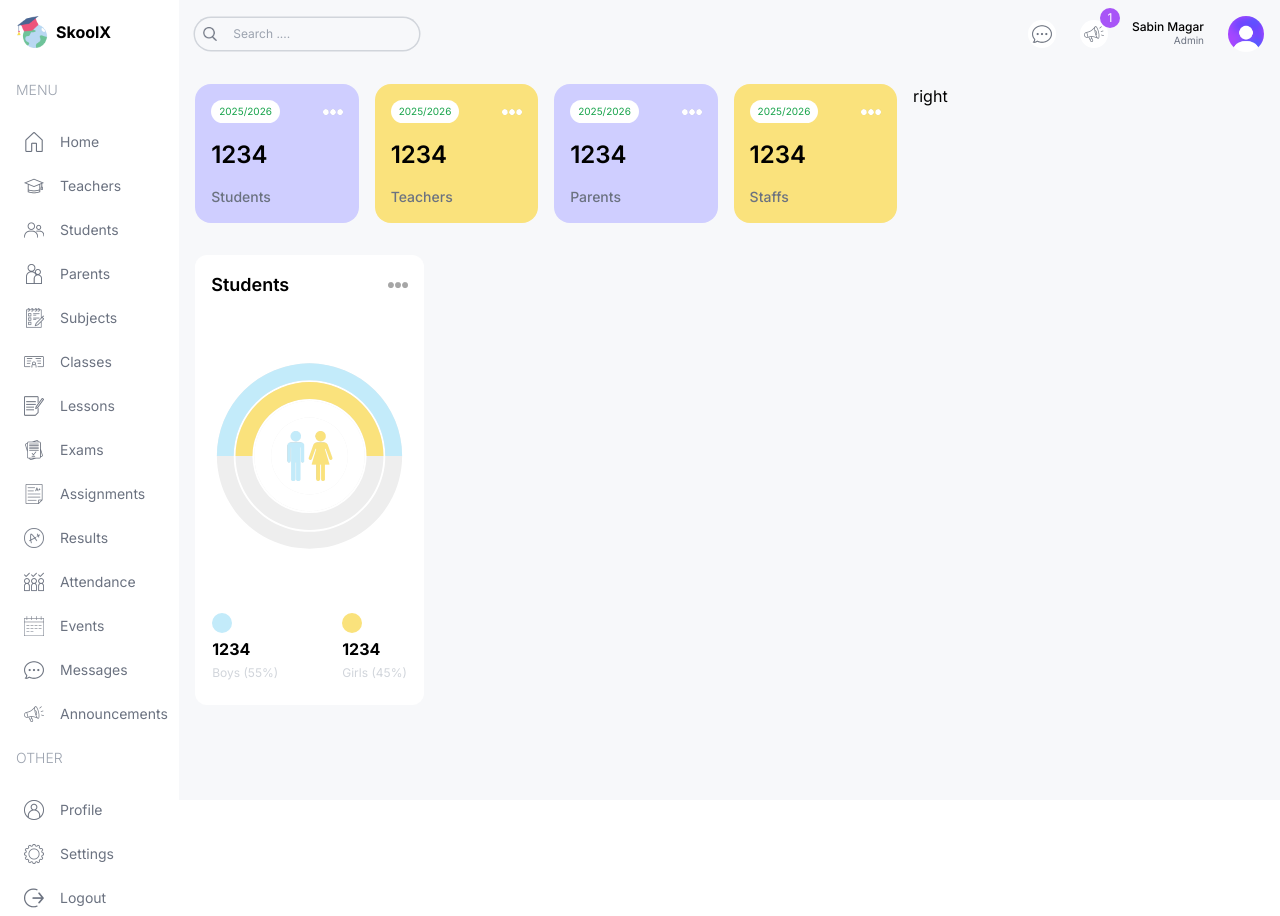
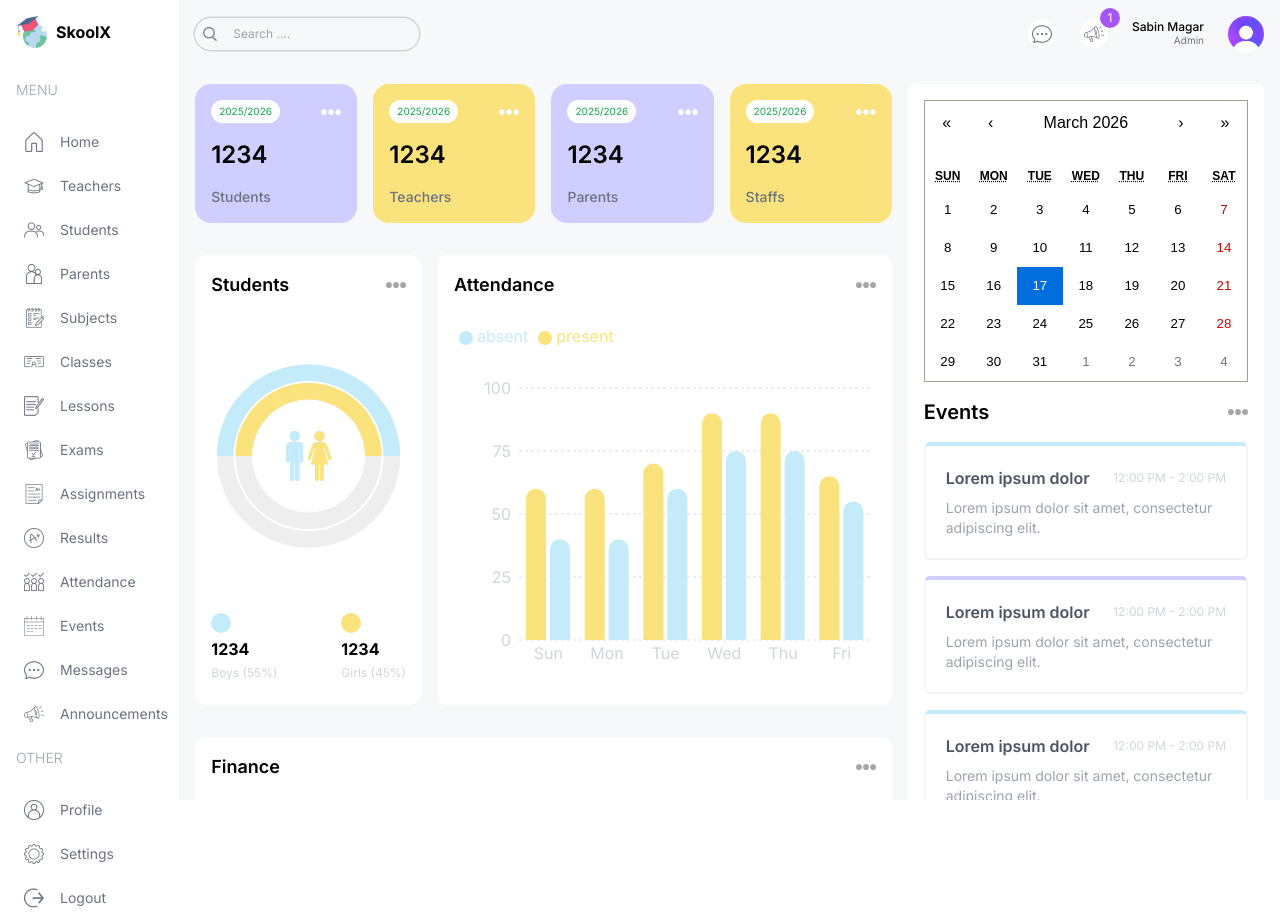
Before and after one commit to Sabin-Magar/Project-SkoolX, a Next.js app: page /admin in a window 1280 px wide. Built offline with nearby package versions, Linux system fonts and the light colour scheme.

Commit message:
Added calendar, charts, and announcements
Introduce EventCalendar, AttendanceChart, FinanceChart, and Announcements components and wire them into the admin dashboard page.

```diff
--- a/package.json
+++ b/package.json
@@ -11,6 +11,7 @@
   "dependencies": {
     "next": "^14.2.35",
     "react": "^18",
+    "react-calendar": "^6.0.0",
     "react-dom": "^18",
     "recharts": "^3.8.0"
   },
--- a/src/app/(dashboard)/admin/page.tsx
+++ b/src/app/(dashboard)/admin/page.tsx
@@ -1,5 +1,9 @@
 import CountChart from "@/components/CountChart"
 import UserCard from "@/components/UserCard"
+import AttendanceChart from "@/components/AttendanceChart"
+import FinanceChart from "@/components/FinanceChart"
+import EventCalendar from "@/components/EventCalendar"
+import Announcements from "@/components/Announcements"
 
 const AdminPage = () => {
   return (
@@ -25,16 +29,23 @@ const AdminPage = () => {
           </div>
 
           {/* Attendance Charts */}
-          <div className="w-full lg:w-2/3 h-[450px]"></div>
+          <div className="w-full lg:w-2/3 h-[450px]">
+            <AttendanceChart />
+          </div>
         </div>
 
 
         {/* Bottom Charts */}
-        <div className="w-full h-[500px]"></div>
+        <div className="w-full h-[500px]">
+          <FinanceChart/>
+        </div>
       </div>
 
       {/* right portion */}
-      <div className="w-full lg:w-1/3 flex flex-col gap-8">right</div>
+      <div className="w-full lg:w-1/3 flex flex-col gap-8">
+        <EventCalendar />
+        <Announcements />
+      </div>
     </div>
   )
 }
--- /dev/null
+++ b/src/components/Announcements.tsx
@@ -0,0 +1,50 @@
+const Announcements = () => {
+  return (
+    <div className="bg-white p-4 rounded-md">
+      <div className="flex items-center justify-between">
+        <h1 className="text-xl font-semibold">Announcements</h1>
+        <span className="text-xs text-gray-400">View All</span>
+      </div>
+      <div className="flex flex-col gap-4 mt-4">
+        <div className="bg-lamaSkyLight rounded-md p-4">
+          <div className="flex items-center justify-between">
+            <h2 className="font-medium">Lorem ipsum dolor sit</h2>
+            <span className="text-xs text-gray-400 bg-white rounded-md px-1 py-1">
+              2025-01-01
+            </span>
+          </div>
+          <p className="text-sm text-gray-400 mt-1">
+            Lorem ipsum dolor sit amet consectetur adipisicing elit. Voluptatum,
+            expedita. Rerum, quidem facilis?
+          </p>
+        </div>
+        <div className="bg-lamaPurpleLight rounded-md p-4">
+          <div className="flex items-center justify-between">
+            <h2 className="font-medium">Lorem ipsum dolor sit</h2>
+            <span className="text-xs text-gray-400 bg-white rounded-md px-1 py-1">
+              2025-01-01
+            </span>
+          </div>
+          <p className="text-sm text-gray-400 mt-1">
+            Lorem ipsum dolor sit amet consectetur adipisicing elit. Voluptatum,
+            expedita. Rerum, quidem facilis?
+          </p>
+        </div>
+        <div className="bg-lamaYellowLight rounded-md p-4">
+          <div className="flex items-center justify-between">
+            <h2 className="font-medium">Lorem ipsum dolor sit</h2>
+            <span className="text-xs text-gray-400 bg-white rounded-md px-1 py-1">
+              2025-01-01
+            </span>
+          </div>
+          <p className="text-sm text-gray-400 mt-1">
+            Lorem ipsum dolor sit amet consectetur adipisicing elit. Voluptatum,
+            expedita. Rerum, quidem facilis?
+          </p>
+        </div>
+      </div>
+    </div>
+  );
+};
+
+export default Announcements;
--- /dev/null
+++ b/src/components/AttendanceChart.tsx
@@ -0,0 +1,90 @@
+"use client";
+import Image from "next/image";
+import {
+  BarChart,
+  Bar,
+  Rectangle,
+  XAxis,
+  YAxis,
+  CartesianGrid,
+  Tooltip,
+  Legend,
+  ResponsiveContainer,
+} from "recharts";
+
+const data = [
+  {
+    name: "Sun",
+    present: 60,
+    absent: 40,
+  },
+  {
+    name: "Mon",
+    present: 60,
+    absent: 40,
+  },
+  {
+    name: "Tue",
+    present: 70,
+    absent: 60,
+  },
+  {
+    name: "Wed",
+    present: 90,
+    absent: 75,
+  },
+  {
+    name: "Thu",
+    present: 90,
+    absent: 75,
+  },
+  {
+    name: "Fri",
+    present: 65,
+    absent: 55,
+  },
+];
+const AttendanceChart = () => {
+  return (
+    <div className="bg-white rounded-lg p-4 h-full">
+      <div className="flex justify-between items-center">
+        <h1 className="text-lg font-semibold">Attendance</h1>
+        <Image src="/moreDark.png" alt="" width={20} height={20} />
+      </div>
+      <ResponsiveContainer width="100%" height="90%">
+        <BarChart width={500} height={300} data={data} barSize={20}>
+          <CartesianGrid strokeDasharray="3 3" vertical={false} stroke="#ddd" />
+          <XAxis
+            dataKey="name"
+            axisLine={false}
+            tick={{ fill: "#d1d5db" }}
+            tickLine={false}
+          />
+          <YAxis axisLine={false} tick={{ fill: "#d1d5db" }} tickLine={false} />
+          <Tooltip
+            contentStyle={{ borderRadius: "10px", borderColor: "lightgray" }}
+          />
+          <Legend
+            align="left"
+            verticalAlign="top"
+            wrapperStyle={{ paddingTop: "20px", paddingBottom: "40px" }}
+          />
+          <Bar
+            dataKey="present"
+            fill="#FAE27C"
+            legendType="circle"
+            radius={[10, 10, 0, 0]}
+          />
+          <Bar
+            dataKey="absent"
+            fill="#C3EBFA"
+            legendType="circle"
+            radius={[10, 10, 0, 0]}
+          />
+        </BarChart>
+      </ResponsiveContainer>
+    </div>
+  );
+};
+
+export default AttendanceChart;
--- /dev/null
+++ b/src/components/EventCalendar.tsx
@@ -0,0 +1,73 @@
+"use client";
+
+import Image from "next/image";
+import { useState } from "react";
+import Calendar from "react-calendar";
+import "react-calendar/dist/Calendar.css";
+
+type ValuePiece = Date | null;
+
+type Value = ValuePiece | [ValuePiece, ValuePiece];
+
+// TEMPORARY
+const events = [
+  {
+    id: 1,
+    title: "Lorem ipsum dolor",
+    time: "12:00 PM - 2:00 PM",
+    description: "Lorem ipsum dolor sit amet, consectetur adipiscing elit.",
+  },
+  {
+    id: 2,
+    title: "Lorem ipsum dolor",
+    time: "12:00 PM - 2:00 PM",
+    description: "Lorem ipsum dolor sit amet, consectetur adipiscing elit.",
+  },
+  {
+    id: 3,
+    title: "Lorem ipsum dolor",
+    time: "12:00 PM - 2:00 PM",
+    description: "Lorem ipsum dolor sit amet, consectetur adipiscing elit.",
+  },
+];
+
+const EventCalendar = () => {
+  const [value, onChange] = useState<Value>(new Date());
+
+  const tileClassName = ({ date }: { date: Date }) => {
+    return date.getDay() === 0 ? 'sunday-tile' : null;
+  };
+
+  return (
+    <div className="bg-white p-4 rounded-md">
+      <Calendar onChange={onChange} value={value} locale="en-US" tileClassName={tileClassName} />
+      <style dangerouslySetInnerHTML={{
+        __html: `
+          .react-calendar__tile.sunday-tile {
+            color: black !important;
+          }
+        `
+      }} />
+      <div className="flex items-center justify-between">
+        <h1 className="text-xl font-semibold my-4">Events</h1>
+        <Image src="/moreDark.png" alt="" width={20} height={20} />
+      </div>
+      <div className="flex flex-col gap-4">
+        {events.map((event) => (
+          <div
+            className="p-5 rounded-md border-2 border-gray-100 border-t-4 odd:border-t-lamaSky even:border-t-lamaPurple"
+            key={event.id}
+          >
+            <div className="flex items-center justify-between">
+              <h1 className="font-semibold text-gray-600">{event.title}</h1>
+              <span className="text-gray-300 text-xs">{event.time}</span>
+            </div>
+            <p className="mt-2 text-gray-400 text-sm">{event.description}</p>
+          </div>
+        ))}
+      </div>
+    </div>
+  );
+};
+
+export default EventCalendar;
--- /dev/null
+++ b/src/components/FinanceChart.tsx
@@ -0,0 +1,125 @@
+"use client";
+
+import Image from "next/image";
+import {
+  LineChart,
+  Line,
+  XAxis,
+  YAxis,
+  CartesianGrid,
+  Tooltip,
+  Legend,
+  ResponsiveContainer,
+} from "recharts";
+
+const data = [
+  {
+    name: "Jan",
+    income: 4000,
+    expense: 2400,
+  },
+  {
+    name: "Feb",
+    income: 3000,
+    expense: 1398,
+  },
+  {
+    name: "Mar",
+    income: 2000,
+    expense: 9800,
+  },
+  {
+    name: "Apr",
+    income: 2780,
+    expense: 3908,
+  },
+  {
+    name: "May",
+    income: 1890,
+    expense: 4800,
+  },
+  {
+    name: "Jun",
+    income: 2390,
+    expense: 3800,
+  },
+  {
+    name: "Jul",
+    income: 3490,
+    expense: 4300,
+  },
+  {
+    name: "Aug",
+    income: 3490,
+    expense: 4300,
+  },
+  {
+    name: "Sep",
+    income: 3490,
+    expense: 4300,
+  },
+  {
+    name: "Oct",
+    income: 3490,
+    expense: 4300,
+  },
+  {
+    name: "Nov",
+    income: 3490,
+    expense: 4300,
+  },
+  {
+    name: "Dec",
+    income: 3490,
+    expense: 4300,
+  },
+];
+
+const FinanceChart = () => {
+  return (
+    <div className="bg-white rounded-xl w-full h-full p-4">
+      <div className="flex justify-between items-center">
+        <h1 className="text-lg font-semibold">Finance</h1>
+        <Image src="/moreDark.png" alt="" width={20} height={20} />
+      </div>
+      <ResponsiveContainer width="100%" height="90%">
+        <LineChart
+          width={500}
+          height={300}
+          data={data}
+          margin={{
+            top: 5,
+            right: 30,
+            left: 20,
+            bottom: 5,
+          }}
+        >
+          <CartesianGrid strokeDasharray="3 3" stroke="#ddd" />
+          <XAxis
+            dataKey="name"
+            axisLine={false}
+            tick={{ fill: "#d1d5db" }}
+            tickLine={false}
+            tickMargin={10}
+          />
+          <YAxis axisLine={false} tick={{ fill: "#d1d5db" }} tickLine={false}  tickMargin={20}/>
+          <Tooltip />
+          <Legend
+            align="center"
+            verticalAlign="top"
+            wrapperStyle={{ paddingTop: "10px", paddingBottom: "30px" }}
+          />
+          <Line
+            type="monotone"
+            dataKey="income"
+            stroke="#C3EBFA"
+            strokeWidth={5}
+          />
+          <Line type="monotone" dataKey="expense" stroke="#CFCEFF" strokeWidth={5}/>
+        </LineChart>
+      </ResponsiveContainer>
+    </div>
+  );
+};
+
+export default FinanceChart;
```
Also changed, not shown: 2 other files (tests, documents, lock files or other folders).
